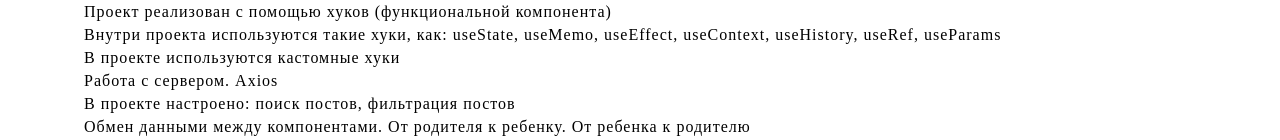
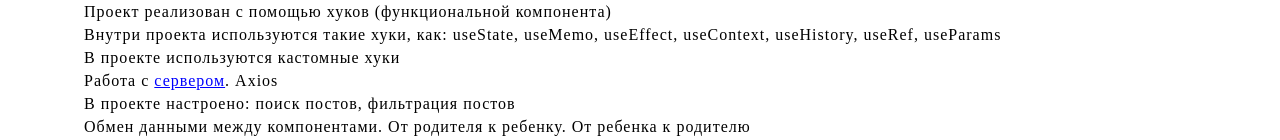
Before and after one commit to Igorindaction/multipleFunctionalityReact, a React (Create React App) app: page /About in a window 1280 px wide. Shown: the part 189-329 px from the top of the page. Built offline with nearby package versions, Linux system fonts and the light colour scheme.

Commit message:
CRAProjectV1.1

```diff
--- a/src/Components/postList/PostList.jsx
+++ b/src/Components/postList/PostList.jsx
@@ -1,13 +1,14 @@
 import PostItem from 'Components/post/PostItem';
 import React from 'react';
 import { CSSTransition, TransitionGroup } from 'react-transition-group';
+import Loader from 'UI/loader/Loader';
 import './../../App.css'
 
 const postList = ({sortedAndSearchedPosts, removePost}) => {
     return (
         <div>
       { sortedAndSearchedPosts.length !== 0
-        ? <TransitionGroup>
+        && <TransitionGroup>
           {sortedAndSearchedPosts.map( (post, index) =>
             <CSSTransition
             key={post.id}
@@ -17,7 +18,7 @@ const postList = ({sortedAndSearchedPosts, removePost}) => {
             </CSSTransition>
           )}
           </TransitionGroup>
-        : <div>Извините, посты не найдены</div>
+
       }
         </div>
     )
--- a/src/pages/about/about.jsx
+++ b/src/pages/about/about.jsx
@@ -8,7 +8,7 @@ const About = () => {
                 <li>Проект реализован с помощью хуков (функциональной компонента)</li>
                 <li>Внутри проекта используются такие хуки, как: useState, useMemo, useEffect, useContext, useHistory, useRef, useParams</li>
                 <li>В проекте используются кастомные хуки</li>
-                <li>Работа с сервером. Axios</li>
+                <li>Работа с <a rel="noreferrer" target="_blank" style={{textDecoration: "underline", color: "blue"}} href="https://jsonplaceholder.typicode.com/">сервером</a>. Axios</li>
                 <li>В проекте настроено: поиск постов, фильтрация постов</li>
                 <li>Обмен данными между компонентами. От родителя к ребенку. От ребенка к родителю</li>
                 <li>Выполнен постраничный вывод постов. Пагинация, которая преобразовалась в "бесконечную ленту" (если потребуется, для пагинации есть свой комит, позволяющий к ней вернуться). Бесконечная лента реализована с помощью Intersection Observer API</li>
```
